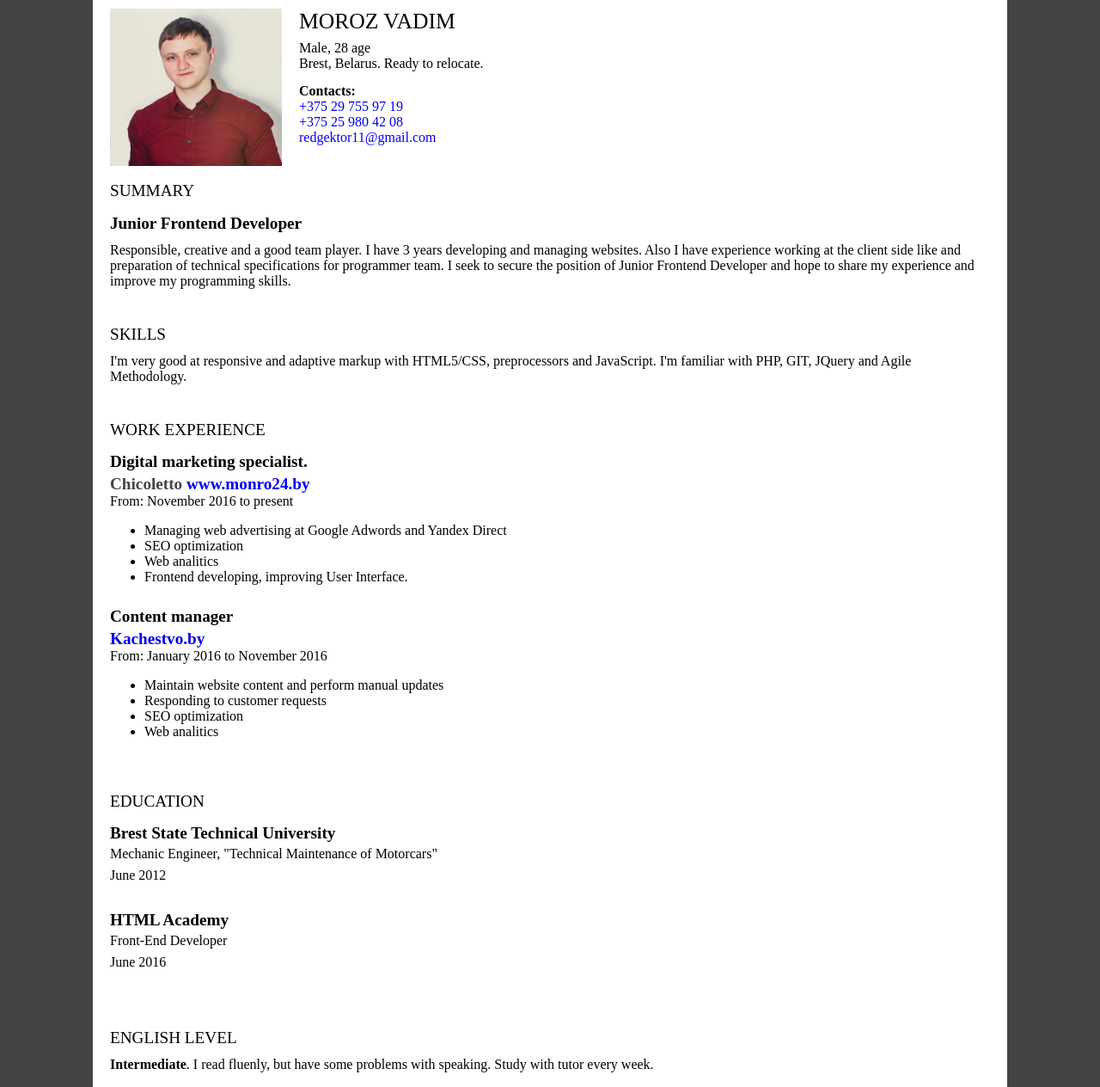
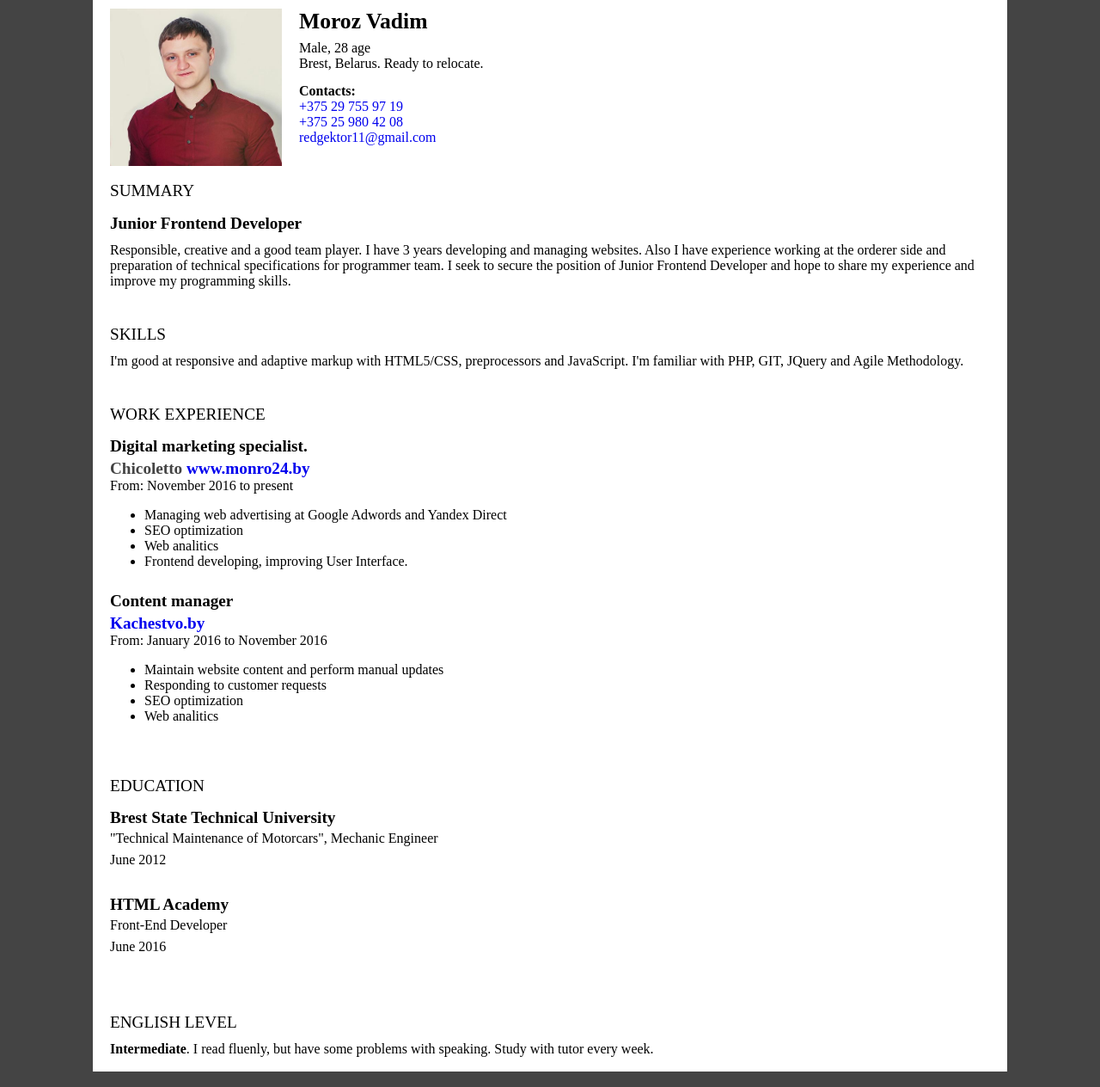
Before and after one commit to redgektor/rsschool-codejam1-cv, a plain HTML site: page index.html in a window 1280 px wide. Shown: the whole page at 86% size. Drawn offline with Linux system fonts and the light colour scheme.

Commit message:
refactor: refactoring HTML.

```diff
--- a/index.html
+++ b/index.html
@@ -14,7 +14,7 @@
                 <figure>
                     <img src="images/vadim_moroz.jpeg" alt="Photo junior frontend developer Vadim Moroz">
                 </figure>
-                <h1 class="title">Moroz Vadim</h1>
+                <h1>Moroz Vadim</h1>
                 <p>Male, 28 age<br>
                 Brest, Belarus. Ready to relocate.</p>
                 <p><strong>Contacts:</strong><br>
@@ -27,17 +27,15 @@
             <div class="wrapper">
                 <h2 class="title">Summary</h2>
                 <h3>Junior Frontend Developer</h3>
-                <p>Responsible, creative and a good team player. I have 3 years developing and managing websites. Also I have experience working at the client side like and preparation of technical specifications for programmer team. I seek to secure the position of Junior Frontend Developer and hope to share my experience and improve my programming skills.</p>
+                <p>Responsible, creative and a good team player. I have 3 years developing and managing websites. Also I have experience working at the orderer side and preparation of technical specifications for programmer team. I seek to secure the position of Junior Frontend Developer and hope to share my experience and improve my programming skills.</p>
             </div>
         </article>
-
         <article class="skills">
             <div class="wrapper">
                 <h2 class="title">Skills</h2>
-                <p>I'm very good at responsive and adaptive markup with HTML5/CSS, preprocessors and JavaScript. I'm familiar with PHP, GIT, JQuery and Agile Methodology.</p>
+                <p>I'm good at responsive and adaptive markup with HTML5/CSS, preprocessors and JavaScript. I'm familiar with PHP, GIT, JQuery and Agile Methodology.</p>
             </div>
         </article>
-
         <article class="experience">
             <div class="wrapper">
                 <h2 class="title">Work experience</h2>
@@ -63,16 +61,14 @@
                         <li>Web analitics</li>
                     </ul>
                 </section>
-
             </div>
         </article>
-
         <article class="education">
             <div class="wrapper">
                 <h2 class="title">Education</h2>
                 <section class="education-item">
                     <h3>Brest State Technical University</h3>
-                    <p>Mechanic Engineer, "Technical Maintenance of Motorcars"</p>
+                    <p>"Technical Maintenance of Motorcars", Mechanic Engineer</p>
                     <p>June 2012</p>
                 </section>
                 <section class="education-item">
@@ -82,14 +78,12 @@
                 </section>
             </div>
         </article>
-
         <article class="additional">
             <div class="wrapper">
                 <h2 class="title">English level</h2>
                 <p><strong>Intermediate</strong>. I read fluenly, but have some problems with speaking. Study with tutor every week.</p>
             </div>
         </article>
-
     </main>
 </body>
 </html>
```
